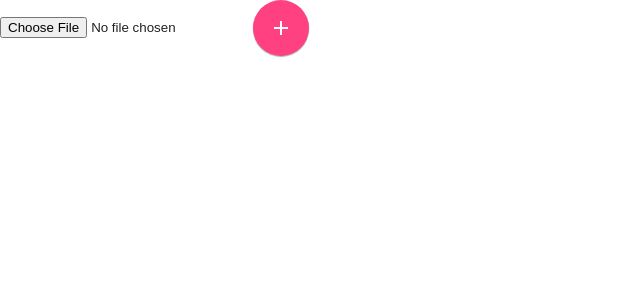
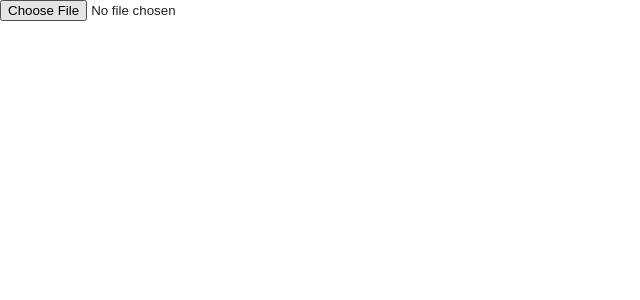
Before and after one commit to mkacunha/warmers-cup, an Angular app in the folder warmers-cup-ng/: page / in a window 1280 px wide. Shown: the top 300 px of the page, without its empty margins (0-640 px from the left). Built offline with nearby package versions, Linux system fonts and the light colour scheme.

Commit message:
Adicionado arquivo de rotas

```diff
--- a/warmers-cup-ng/src/app/app.component.html
+++ b/warmers-cup-ng/src/app/app.component.html
@@ -3,7 +3,5 @@
 
 <img *ngIf="fileUrl" [src]="fileUrl" alt="gif">
 
-<!-- Colored FAB button -->
-<button class="mdl-button mdl-js-button mdl-button--fab mdl-button--colored">
-  <i class="material-icons">add</i>
-</button>
+
+<router-outlet></router-outlet>
--- a/warmers-cup-ng/src/app/app.module.ts
+++ b/warmers-cup-ng/src/app/app.module.ts
@@ -1,5 +1,7 @@
 import { BrowserModule } from '@angular/platform-browser';
 import { NgModule } from '@angular/core';
+
+import { routing } from './app.routes';
 
 
 import { AppComponent } from './app.component';
@@ -10,7 +12,8 @@ import { AppComponent } from './app.component';
     AppComponent
   ],
   imports: [
-    BrowserModule
+    BrowserModule,
+    routing
   ],
   providers: [],
   bootstrap: [AppComponent]
--- /dev/null
+++ b/warmers-cup-ng/src/app/app.routes.ts
@@ -0,0 +1,8 @@
+import { RouterModule, Routes, Router } from '@angular/router';
+
+
+const appRoutes: Routes = [
+  { path: '**', redirectTo: 'home' }
+];
+
+export const routing = RouterModule.forRoot(appRoutes);
```
